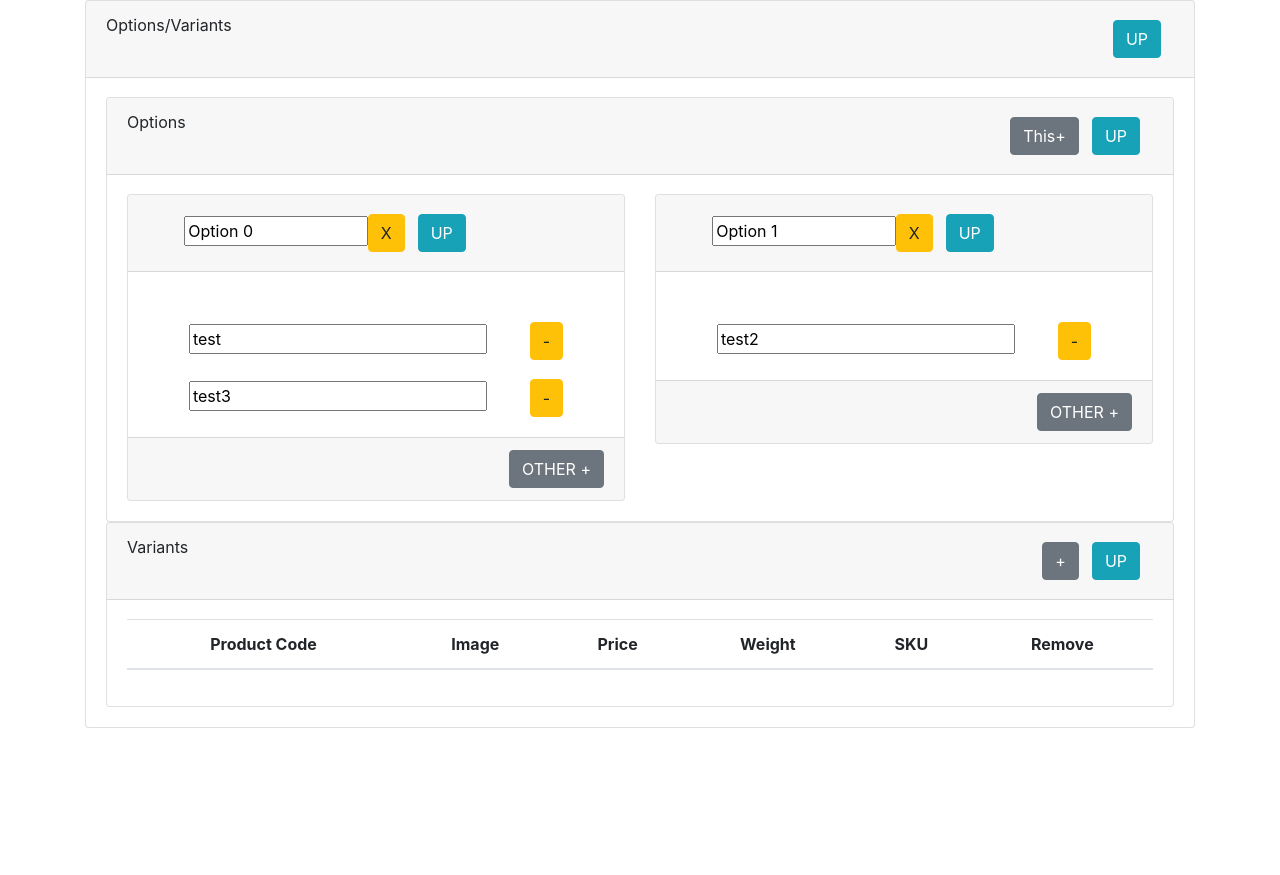
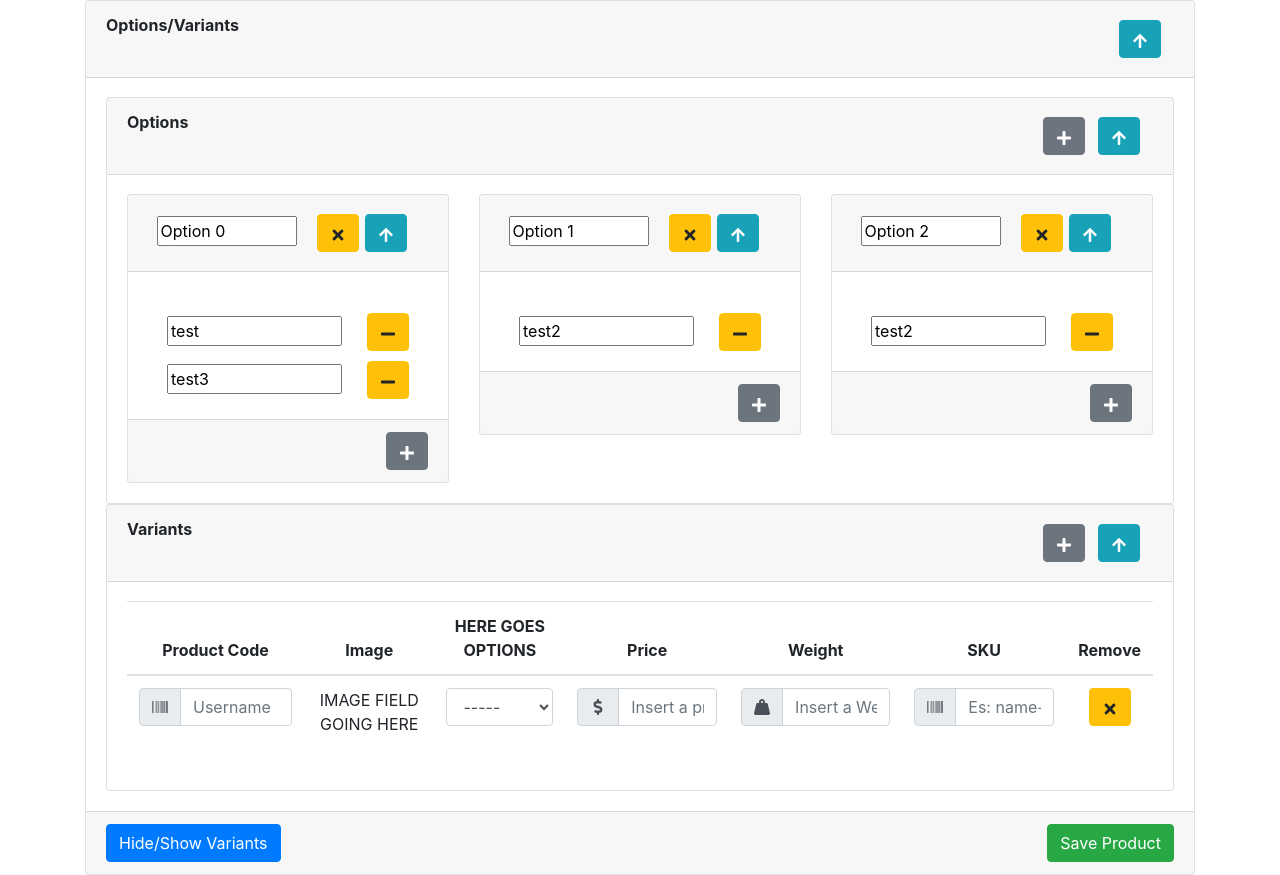
Before and after one commit to lulasp/udroppy-test, a React (Create React App) app: page / in a window 1280 px wide. Before the commit the page ends 800 px from the top, so only its background shows below. Built offline with nearby package versions, Linux system fonts and the light colour scheme.

Commit message:
Style components according design. Add Font awesome and icons.

```diff
--- a/package.json
+++ b/package.json
@@ -10,6 +10,7 @@
     "react": "^17.0.2",
     "react-bootstrap": "^1.6.1",
     "react-dom": "^17.0.2",
+    "react-icons": "^4.2.0",
     "react-redux": "^7.2.4",
     "react-scripts": "4.0.3",
     "redux": "^4.1.0",
--- a/src/App.css
+++ b/src/App.css
@@ -7,6 +7,18 @@
   margin-top: 5%;
 }
 
+.optionRemove {
+  margin-left: 20px;
+}
+
+.optionUp {
+  padding-left: 5px !important;
+}
+
+.cardTitle {
+  font-weight: bold;
+}
+
 @media (prefers-reduced-motion: no-preference) {
   .App-logo {
     animation: App-logo-spin infinite 20s linear;
--- /dev/null
+++ b/src/actions/optionActions.js
@@ -0,0 +1,8 @@
+export const addOption = () => {
+    return {
+        type: 'ADD_OPTION',
+        id: 4,
+        content: 'test now',
+        value: ['yes'],
+    }
+}
--- a/src/components/Option.js
+++ b/src/components/Option.js
@@ -2,48 +2,9 @@ import React, { Component } from 'react';
 import { Accordion, Card, Col, Row } from 'react-bootstrap';
 import { Button } from 'react-bootstrap';
 import { connect } from 'react-redux'
+import { FaPlus, FaArrowUp, FaTimes, FaMinus } from 'react-icons/fa'
 
 class Option extends Component {
-    // constructor(props) {
-    //     super(props);
-    //     this.state = {
-    //         count: 0,
-    //         optionValues: [],
-    //     };
-    //     this.handleOptionValueField = this.handleOptionValueField.bind(this);
-    //     this.removeOptionValueField = this.removeOptionValueField.bind(this);
-    // }
-    // //handleClick, increase count.
-    // handleOptionValueField() {
-    //     console.log('add value field');
-    //     let optionValues = this.state.optionValues;
-    //     let count = "Value " + this.state.count;
-    //     if (optionValues.length <= 2) {
-    //         optionValues.push(
-    //             <Col>
-    //                 <input
-    //                     type="text"
-    //                     className="optionValue"
-    //                     style={{ width: "70%" }}
-    //                 />
-    //                 <Button variant="warning" onClick={() => this.removeOptionValueField()}>-</Button>
-    //             </Col>
-    //         )
-    //         this.setState({
-    //             count: this.state.count + 1,
-    //             optionValues: optionValues,
-    //         });
-    //     }
-    // }
-
-    // //remove option field
-    // removeOptionValueField() {
-    //     console.log('remove button clicked');
-    // }
-
-    // handleOptionValuechange(){
-    //     console.log('value has changed');
-    // }
     render() {
         //console.log(this.props);
         const optionValue = this.props.option.value;
@@ -58,7 +19,7 @@ class Option extends Component {
                         value={value}
                         style={{ width: "70%" }}
                     />
-                    <Button variant="warning" onClick={() => this.removeOptionValueField()}>-</Button>
+                    <Button variant="warning" onClick={() => this.removeOptionValueField()}><FaMinus /></Button>
                 </Col>
                 )
               })
@@ -80,9 +41,9 @@ class Option extends Component {
                                     value={this.props.option.content}
                                     style={{ width: "50%" }}
                                 />
-                                <Button variant="warning">X</Button>
-                                <Accordion.Toggle as={Button} variant="link" eventKey="0">
-                                    <Button variant="info">UP</Button>
+                                <Button variant="warning" className="optionRemove"><FaTimes /></Button>
+                                <Accordion.Toggle as={Button} variant="link" eventKey="0" className="optionUp">
+                                    <Button variant="info"><FaArrowUp /></Button>
                                 </Accordion.Toggle>
                             </Col>
                         </Row>
@@ -96,7 +57,7 @@ class Option extends Component {
                         </Card.Body>
                     </Accordion.Collapse>
                     <Card.Footer className="d-flex justify-content-end">
-                        <Button variant="secondary" onClick={() => this.handleOptionValueField()}>OTHER +</Button>
+                        <Button variant="secondary" onClick={() => this.handleOptionValueField()}><FaPlus /></Button>
                     </Card.Footer>
                 </Card>
             </Accordion>
@@ -104,4 +65,10 @@ class Option extends Component {
     }
 }
 
-export default Option
+const mapStateToProps = (state) => {
+    return {
+      options: state.options
+    }
+  }
+
+export default connect(mapStateToProps)(Option)
--- a/src/components/Options.js
+++ b/src/components/Options.js
@@ -3,15 +3,18 @@ import { Accordion, Card, Col, Row } from 'react-bootstrap';
 import { Button } from 'react-bootstrap';
 import { connect } from 'react-redux'
 import Option from './Option';
+import { addOption } from '../actions/optionActions';
+import { FaPlus, FaArrowUp } from 'react-icons/fa'
 
 class Options extends Component {
         //@TODO:Create handleClick
         handleClick = () => {
          // this.props.addOption(this.props.option.id);
          console.log('this was clicked');
+         this.props.addOption();
         }
 render(){
-  //console.log(this.props)
+  console.log(this.props)
         const { options } = this.props;
         const optionsList = options.length ? (
             options.map(option => {
@@ -29,11 +32,11 @@ render(){
             <Accordion defaultActiveKey="0">
                 <Card style={{ width: '100%' }}>
                     <Card.Header className="d-flex justify-content-between">
-                        <span>Options</span>
+                        <span className="cardTitle">Options</span>
                         <div>
-                            <Button variant="secondary" onClick={this.handleClick}>This+</Button>
+                            <Button variant="secondary" onClick={this.handleClick}><FaPlus /></Button>
                             <Accordion.Toggle as={Button} variant="link" eventKey="0">
-                                <Button variant="info">UP</Button>
+                                <Button variant="info"><FaArrowUp /></Button>
                             </Accordion.Toggle>
                         </div>
                     </Card.Header>
@@ -55,5 +58,12 @@ const mapStateToProps = (state) => {
     }
   }
 
+  const mapDispatchToProps = (dispatch) => {
+    return {
+      //deletePost: (id) => { dispatch({ type: 'DELETE_POST', id: id }) }
+        addOption: () => {dispatch(addOption())},
+    }
+  }
 
-export default connect(mapStateToProps)(Options)
+
+export default connect(mapStateToProps, mapDispatchToProps)(Options)
--- a/src/components/OptionsVariants.js
+++ b/src/components/OptionsVariants.js
@@ -3,15 +3,16 @@ import { Accordion, Card } from 'react-bootstrap';
 import { Button } from 'react-bootstrap';
 import Options from './Options';
 import Variants from './Variants';
+import { FaArrowUp } from 'react-icons/fa'
 
 export default class OptionsVariants extends Component {
     render() {
         return (
             <Accordion defaultActiveKey="0">
                 <Card style={{ width: '100%' }}>
-                    <Card.Header className="d-flex justify-content-between"><span>Options/Variants</span>
+                    <Card.Header className="d-flex justify-content-between"><span className="cardTitle">Options/Variants</span>
                         <Accordion.Toggle as={Button} variant="link" eventKey="0">
-                            <Button variant="info">UP</Button>
+                            <Button variant="info"><FaArrowUp /></Button>
                         </Accordion.Toggle>
                     </Card.Header>
                     <Accordion.Collapse eventKey="0">
@@ -20,6 +21,10 @@ export default class OptionsVariants extends Component {
                             <Variants />
                         </Card.Body>
                     </Accordion.Collapse>
+                    <Card.Footer className="d-flex justify-content-between">
+                        <Button variant="primary">Hide/Show Variants</Button>
+                        <Button variant="success">Save Product</Button>
+                    </Card.Footer>
                 </Card>
             </Accordion>
         )
--- a/src/components/Variants.js
+++ b/src/components/Variants.js
@@ -1,6 +1,7 @@
 import React, { Component } from 'react';
-import { Accordion, Card, Table } from 'react-bootstrap';
+import { Accordion, Card, Table, InputGroup, FormControl, Form } from 'react-bootstrap';
 import { Button } from 'react-bootstrap';
+import { FaBarcode, FaWeightHanging, FaDollarSign, FaTimes, FaPlus, FaArrowUp } from 'react-icons/fa'
 
 
 export default class Variants extends Component {
@@ -9,11 +10,11 @@ export default class Variants extends Component {
             <Accordion defaultActiveKey="0">
                 <Card style={{ width: '100%' }}>
                     <Card.Header className="d-flex justify-content-between">
-                        <span>Variants</span>
+                        <span className="cardTitle">Variants</span>
                         <div>
-                            <Button variant="secondary" >+</Button>
+                            <Button variant="secondary" ><FaPlus /></Button>
                             <Accordion.Toggle as={Button} variant="link" eventKey="0">
-                                <Button variant="info">UP</Button>
+                                <Button variant="info"><FaArrowUp /></Button>
                             </Accordion.Toggle>
                         </div>
                     </Card.Header>
@@ -24,6 +25,7 @@ export default class Variants extends Component {
                                     <tr>
                                         <th>Product Code</th>
                                         <th>Image</th>
+                                        <th>HERE GOES OPTIONS</th>
                                         <th>Price</th>
                                         <th>Weight</th>
                                         <th>SKU</th>
@@ -31,7 +33,61 @@ export default class Variants extends Component {
                                     </tr>
                                 </thead>
                                 <tbody>
-
+                                    <tr>
+                                        <td>
+                                            <InputGroup className="mb-3">
+                                                <InputGroup.Prepend>
+                                                    <InputGroup.Text id="basic-addon1"><FaBarcode /></InputGroup.Text>
+                                                </InputGroup.Prepend>
+                                                <FormControl
+                                                    placeholder="Username"
+                                                    aria-label="Username"
+                                                    aria-describedby="basic-addon1"
+                                                />
+                                            </InputGroup>
+                                        </td>
+                                        <td>IMAGE FIELD GOING HERE</td>
+                                        <td>
+                                            <Form.Control as="select" defaultValue="----">
+                                                <option>-----</option>
+                                                <option>...</option>
+                                            </Form.Control>
+                                        </td>
+                                        <td>
+                                            <InputGroup className="mb-3">
+                                                <InputGroup.Prepend>
+                                                    <InputGroup.Text><FaDollarSign /></InputGroup.Text>
+                                                </InputGroup.Prepend>
+                                                <FormControl
+                                                    placeholder="Insert a price o"
+                                                    aria-label="Amount (to the nearest dollar)"
+                                                />
+                                            </InputGroup>
+                                        </td>
+                                        <td>
+                                            <InputGroup className="mb-3">
+                                                <InputGroup.Prepend>
+                                                    <InputGroup.Text><FaWeightHanging /></InputGroup.Text>
+                                                </InputGroup.Prepend>
+                                                <FormControl
+                                                    placeholder="Insert a Weight"
+                                                    aria-label="Amount (to the nearest dollar)"
+                                                />
+                                            </InputGroup>
+                                        </td>
+                                        <td>
+                                            <InputGroup className="mb-3">
+                                                <InputGroup.Prepend>
+                                                    <InputGroup.Text><FaBarcode /></InputGroup.Text>
+                                                </InputGroup.Prepend>
+                                                <FormControl
+                                                    placeholder="Es: name-"
+                                                    aria-label="Amount (to the nearest dollar)"
+                                                />
+                                            </InputGroup>
+                                        </td>
+                                        <td><Button variant="warning"><FaTimes /></Button></td>
+                                    </tr>
                                 </tbody>
                             </Table>
                         </Card.Body>
--- a/src/reducers/rootReducer.js
+++ b/src/reducers/rootReducer.js
@@ -1,7 +1,12 @@
 const initState = {
     options: [
-        { id: 1, content: 'Option 0', value: ['test', 'test3'] },
+        {
+            id: 1,
+            content: 'Option 0',
+            value: ['test', 'test3']
+        },
         { id: 2, content: 'Option 1', value: ['test2'] },
+        { id: 3, content: 'Option 2', value: ['test2'] },
     ]
 }
 
@@ -9,7 +14,7 @@ const rootReducer = (state = initState, action) => {
     if (action.type === 'ADD_OPTION') {
         return {
             ...state,
-            options: action.options,
+            options: [...state.options, action.options],
         }
     }
     return state;
```
Also changed, not shown: src/components/Variant.js (added, +25 -0 lines), 1 other file (tests, documents, lock files or other folders).
